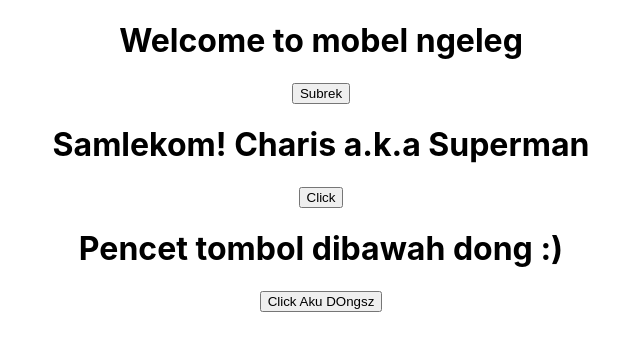
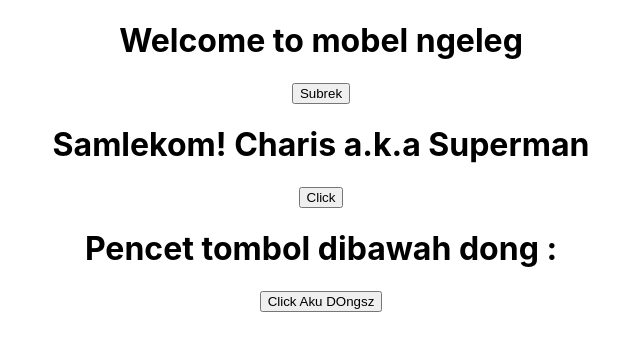
Before and after one commit to Chariselyasa123/React, a React (Create React App) app: page / in a window 1280 px wide. Shown: the top 350 px of the page, without its empty margins (319-959 px from the left). Built offline with nearby package versions, Linux system fonts and the light colour scheme.

Commit message:
edit typo

```diff
--- a/src/components/ClassClick.js
+++ b/src/components/ClassClick.js
@@ -8,7 +8,7 @@ export class ClassClick extends Component {
     render() {
         return (
             <div>
-                <h1 className="heder">Pencet tombol dibawah dong :)</h1>
+                <h1>Pencet tombol dibawah dong :</h1>
                 <button onClick={this.clickHandler}>Click Aku DOngsz</button>
             </div>
         )
```
